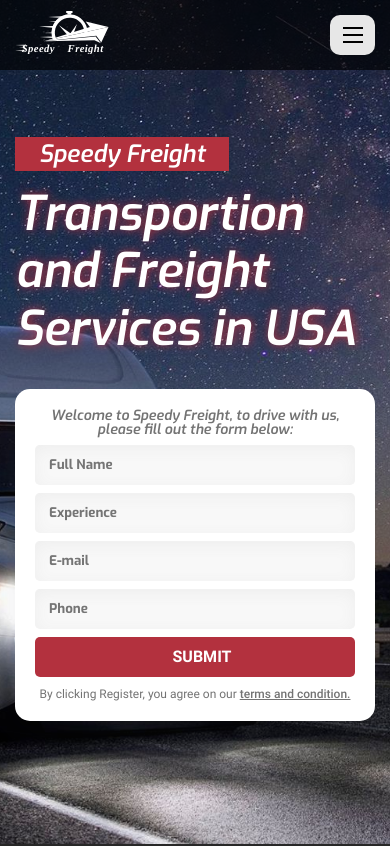
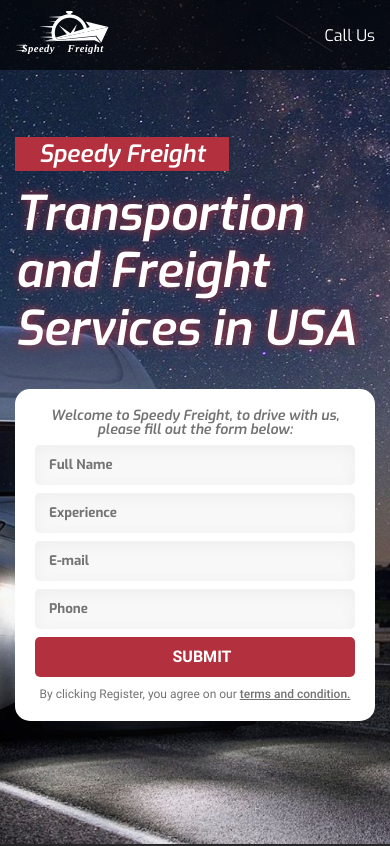
Before and after one commit to IslomAbdukadir/speedyfreight, a plain HTML site: page index.html in a window 390 px wide. Shown: the top 846 px of the page. Drawn offline with Linux system fonts and the light colour scheme; files whose address does not match are found by name.

Commit message:
Update media.css

```diff
--- a/css/media.css
+++ b/css/media.css
@@ -132,72 +132,6 @@
     .header-logo {
         max-width: 100px;
         max-height: 60px;
-    }
-
-    .header-list {
-        position: absolute;
-        top: 0;
-        left: 0;
-        right: 0;
-        bottom: 0;
-        width: 100%;
-        height: 100%;
-        -webkit-box-orient: vertical;
-        -webkit-box-direction: normal;
-        -ms-flex-direction: column;
-        flex-direction: column;
-        background: #000;
-        display: none;
-        -webkit-box-pack: center;
-        -ms-flex-pack: center;
-        justify-content: center;
-        z-index: 999;
-    }
-
-    .header-link-exit {
-        display: block;
-    }
-
-    .menu {
-        display: -webkit-box;
-        display: -ms-flexbox;
-        display: flex;
-        -webkit-box-align: center;
-        -ms-flex-align: center;
-        align-items: center;
-        -webkit-box-pack: center;
-        -ms-flex-pack: center;
-        justify-content: center;
-        width: 45px;
-        height: 40px;
-        background: rgba(255, 255, 255, 0.3);
-        border-radius: 10px;
-        cursor: pointer;
-    }
-
-    .menu.dark {
-        background: #e7e7e7;
-    }
-
-    .menu span {
-        position: relative;
-        width: 20px;
-        height: 2px;
-        background: #000;
-    }
-
-    .menu span::after,
-    .menu span::before {
-        position: absolute;
-        content: "";
-        top: 7px;
-        width: 20px;
-        height: 2px;
-        background: #000;
-    }
-
-    .menu span::before {
-        top: -7px;
     }
 }
 
```
